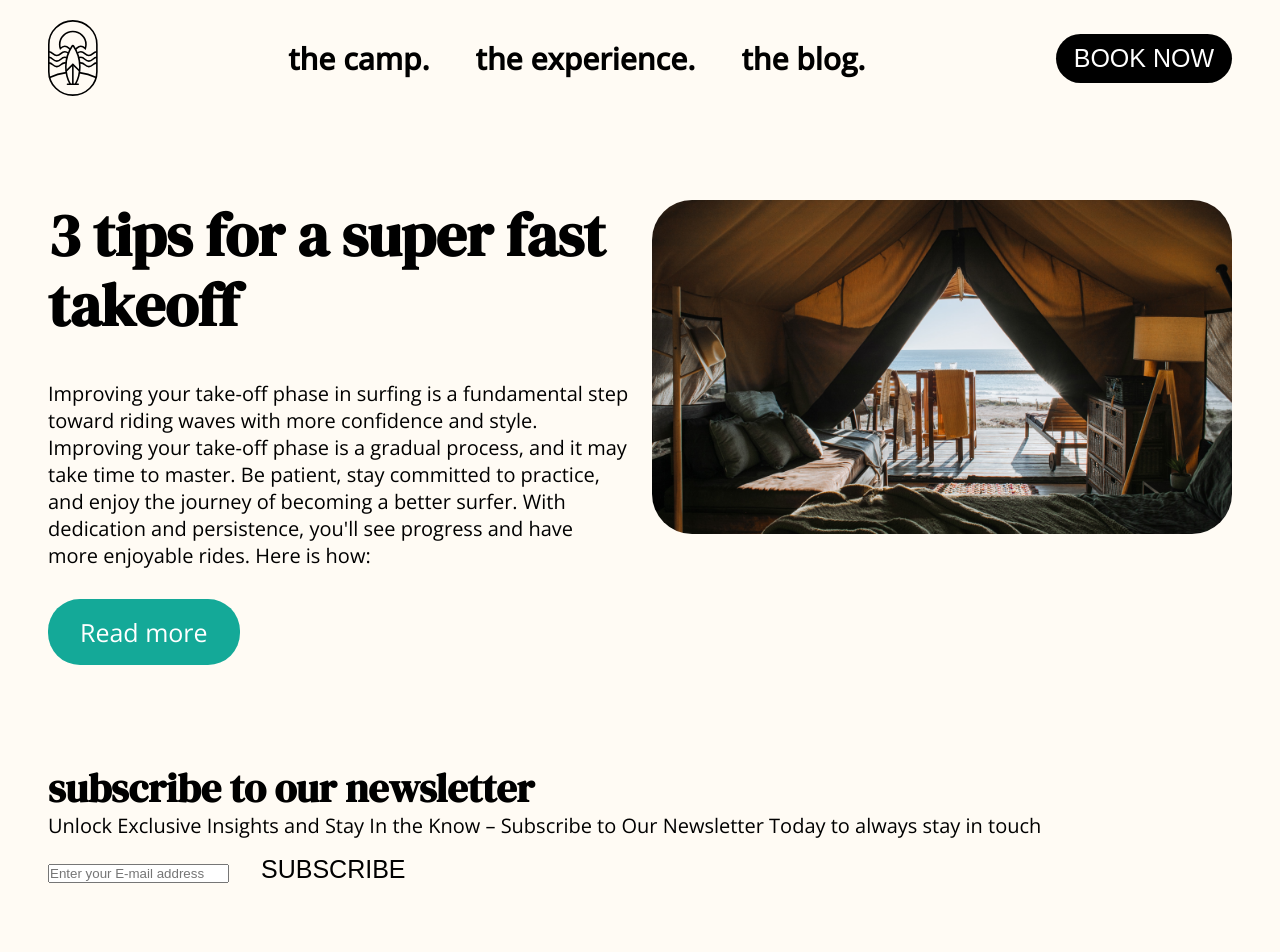
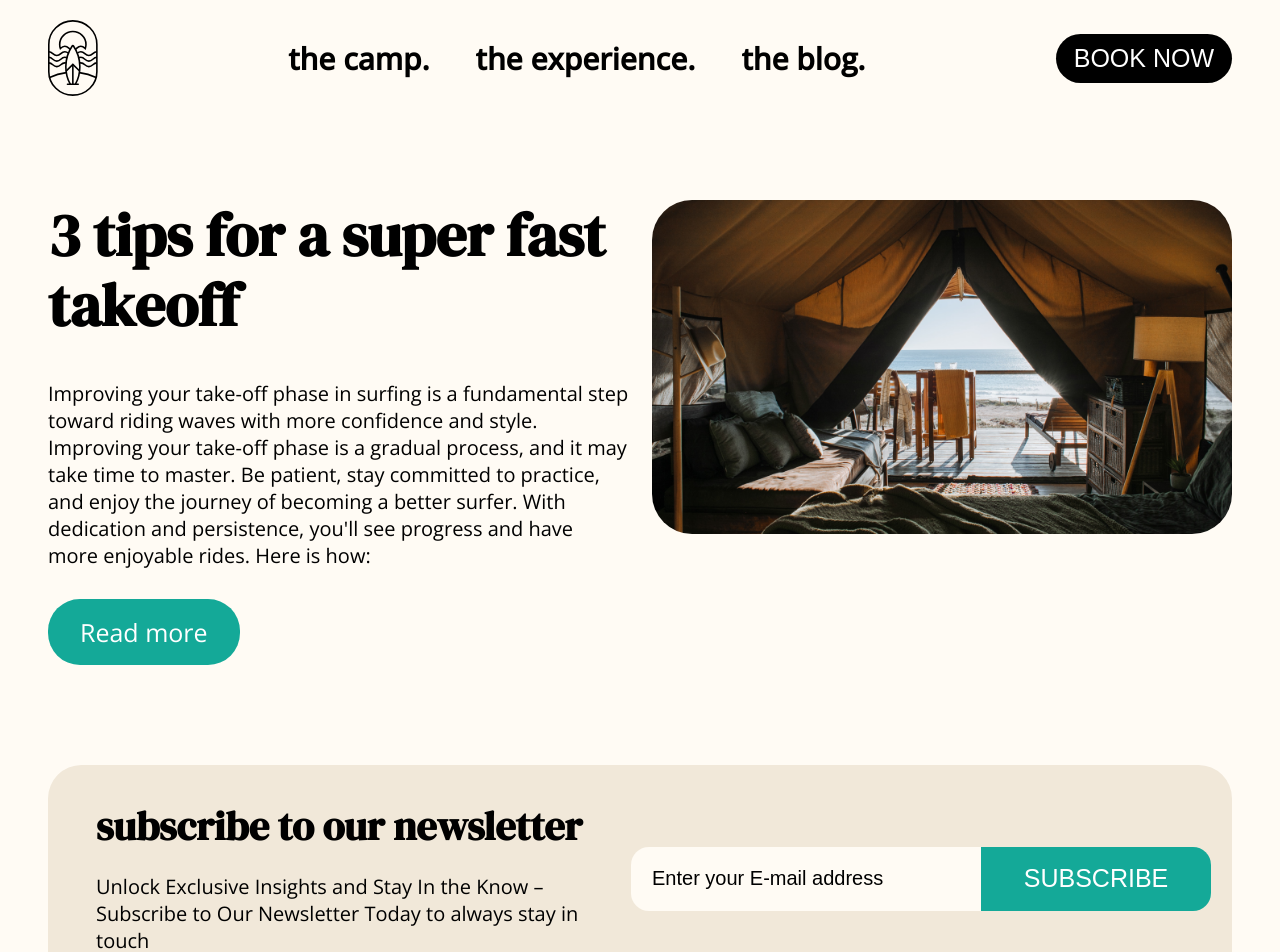
Before and after one commit to Nickfis/surfcamp, a Next.js app: page /blog in a window 1280 px wide. Shown: the top 952 px of the page. Built offline with nearby package versions, Linux system fonts and the light colour scheme.

Commit message:
Styling subscribe to newsletter component

```diff
--- a/app/_components/Blog/SubscribeToNewsletter.jsx
+++ b/app/_components/Blog/SubscribeToNewsletter.jsx
@@ -16,7 +16,7 @@
           className="newsletter__email input"
           placeholder="Enter your E-mail address"
         />
-        <button className="newsletter__subscreibe btn btn--medium btn--turqouise">
+        <button className="newsletter__subscribe btn btn--medium btn--turquoise">
           SUBSCRIBE
         </button>
       </form>
--- /dev/null
+++ b/sass/components/_input.scss
@@ -0,0 +1,10 @@
+.input {
+  outline: none;
+  border: none;
+  font-size: 2rem;
+
+  &::placeholder {
+    color: black;
+    font-size: 2rem;
+  }
+}
--- /dev/null
+++ b/sass/components/blog/_newsletter.scss
@@ -0,0 +1,32 @@
+.newsletter {
+  display: flex;
+  background-color: $light-brown;
+  padding: 3.8rem 2.1rem 3.8rem 4.8rem;
+  border-radius: 3.35rem;
+
+  &__info {
+    & h4 {
+      margin-bottom: 2.3rem;
+    }
+  }
+
+  &__form {
+    display: flex;
+    align-items: center;
+    margin-left: 3rem;
+  }
+
+  &__email {
+    background-color: $light-beige;
+    width: 35rem;
+    height: 6.4rem;
+    border-radius: 1.8rem 0px 0px 1.8rem;
+    padding-left: 2.1rem;
+  }
+
+  &__subscribe {
+    height: 6.4rem;
+    width: 23rem;
+    border-radius: 0px 1.8rem 1.8rem 0px;
+  }
+}
--- a/sass/main.scss
+++ b/sass/main.scss
@@ -8,7 +8,9 @@
 @import "components/footer";
 @import "components/hero-section";
 @import "components/info-block";
+@import "components/input";
 
 @import "components/blog/highlight-article";
+@import "components/blog/newsletter";
 
 @import "pages/blog";
```
